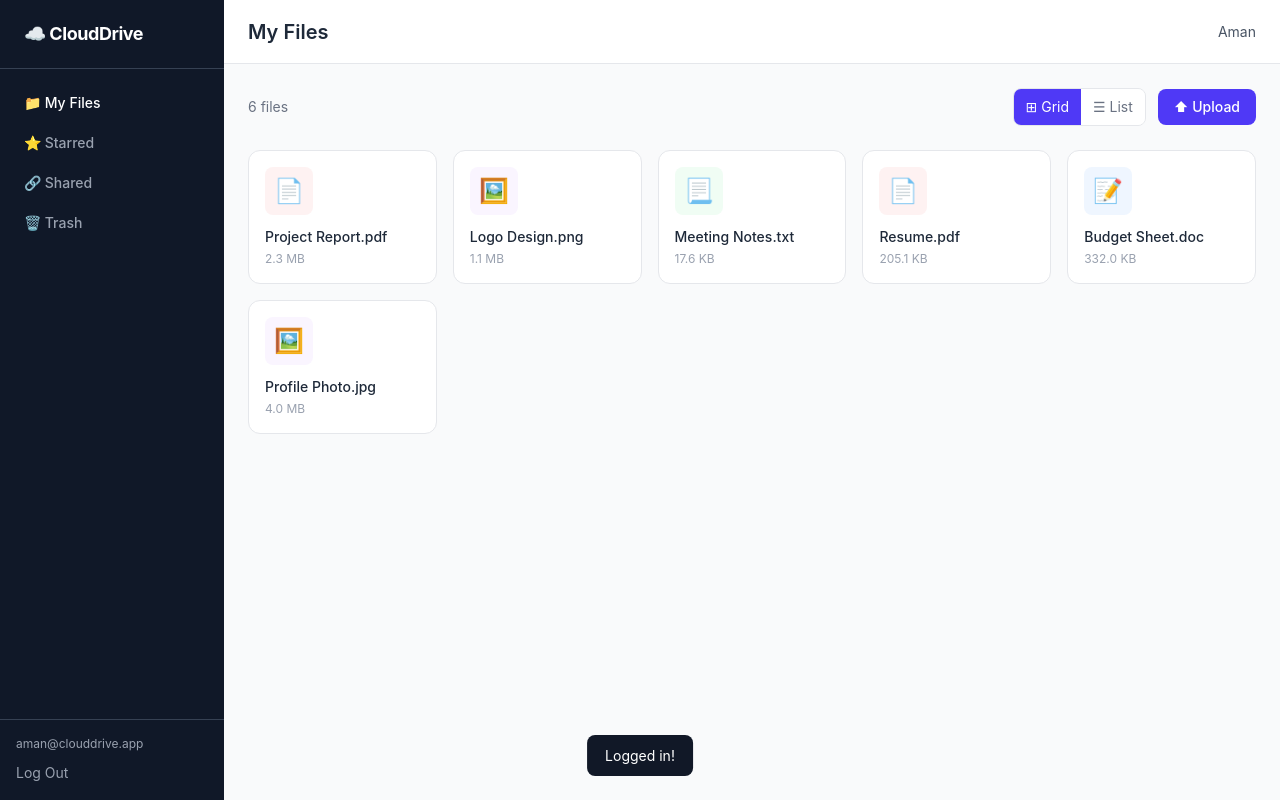
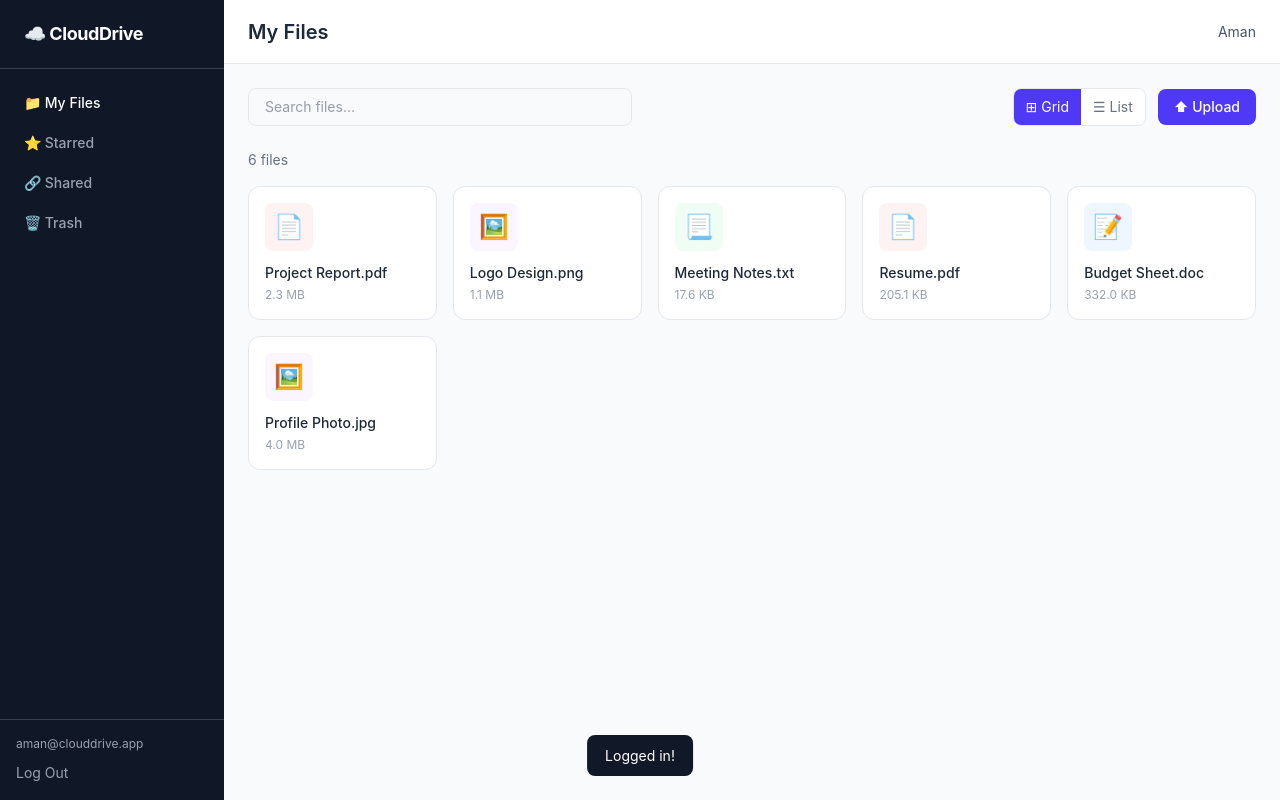
Before and after one commit to Aman-363/Cloud-Drive, a React (Vite) app: page /dashboard in a window 1280 px wide. Both pictures are taken after typing "name@example.com", "Sample123" into the empty fields and a click on the button "Log In". Built offline with nearby package versions, Linux system fonts and the light colour scheme.

Commit message:
Add live search with filter to file browser

```diff
--- a/src/components/files/FileBrowser.jsx
+++ b/src/components/files/FileBrowser.jsx
@@ -12,12 +12,25 @@ const MOCK_FILES = [
 
 function FileBrowser() {
   const [view, setView] = useState('grid')
+  const [search, setSearch] = useState('')
+
+  const filteredFiles = MOCK_FILES.filter(file =>
+    file.name.toLowerCase().includes(search.toLowerCase())
+  )
 
   return (
     <div>
       {/* Toolbar */}
-      <div className="flex items-center justify-between mb-6">
-        <p className="text-sm text-gray-500">{MOCK_FILES.length} files</p>
+      <div className="flex items-center justify-between mb-6 gap-4">
+
+        {/* Search box */}
+        <input
+          type="text"
+          placeholder="Search files..."
+          value={search}
+          onChange={(e) => setSearch(e.target.value)}
+          className="flex-1 max-w-sm border border-gray-200 rounded-lg px-4 py-2 text-sm text-gray-700 focus:outline-none focus:ring-2 focus:ring-indigo-500"
+        />
 
         <div className="flex items-center gap-3">
           {/* View toggle */}
@@ -51,19 +64,34 @@ function FileBrowser() {
         </div>
       </div>
 
+      {/* Result count */}
+      <p className="text-sm text-gray-500 mb-4">
+        {filteredFiles.length} {filteredFiles.length === 1 ? 'file' : 'files'}
+        {search && ` matching "${search}"`}
+      </p>
+
+      {/* Empty state */}
+      {filteredFiles.length === 0 && (
+        <div className="text-center py-20 text-gray-400">
+          <div className="text-5xl mb-3">🔍</div>
+          <p className="font-medium">No files found</p>
+          <p className="text-sm mt-1">Try a different search term</p>
+        </div>
+      )}
+
       {/* Grid view */}
-      {view === 'grid' && (
+      {view === 'grid' && filteredFiles.length > 0 && (
         <div className="grid grid-cols-2 sm:grid-cols-3 md:grid-cols-4 lg:grid-cols-5 gap-4">
-          {MOCK_FILES.map(file => (
+          {filteredFiles.map(file => (
             <FileCard key={file.id} file={file} />
           ))}
         </div>
       )}
 
       {/* List view */}
-      {view === 'list' && (
+      {view === 'list' && filteredFiles.length > 0 && (
         <div className="flex flex-col gap-2">
-          {MOCK_FILES.map(file => (
+          {filteredFiles.map(file => (
             <div key={file.id} className="flex items-center gap-4 bg-white border border-gray-200 rounded-xl px-4 py-3 hover:shadow-sm transition cursor-pointer">
               <span className="text-xl">
                 {{ pdf: '📄', image: '🖼️', text: '📃', doc: '📝' }[file.type] || '📎'}
```
Also changed, not shown: 1 other file (tests, documents, lock files or other folders).
